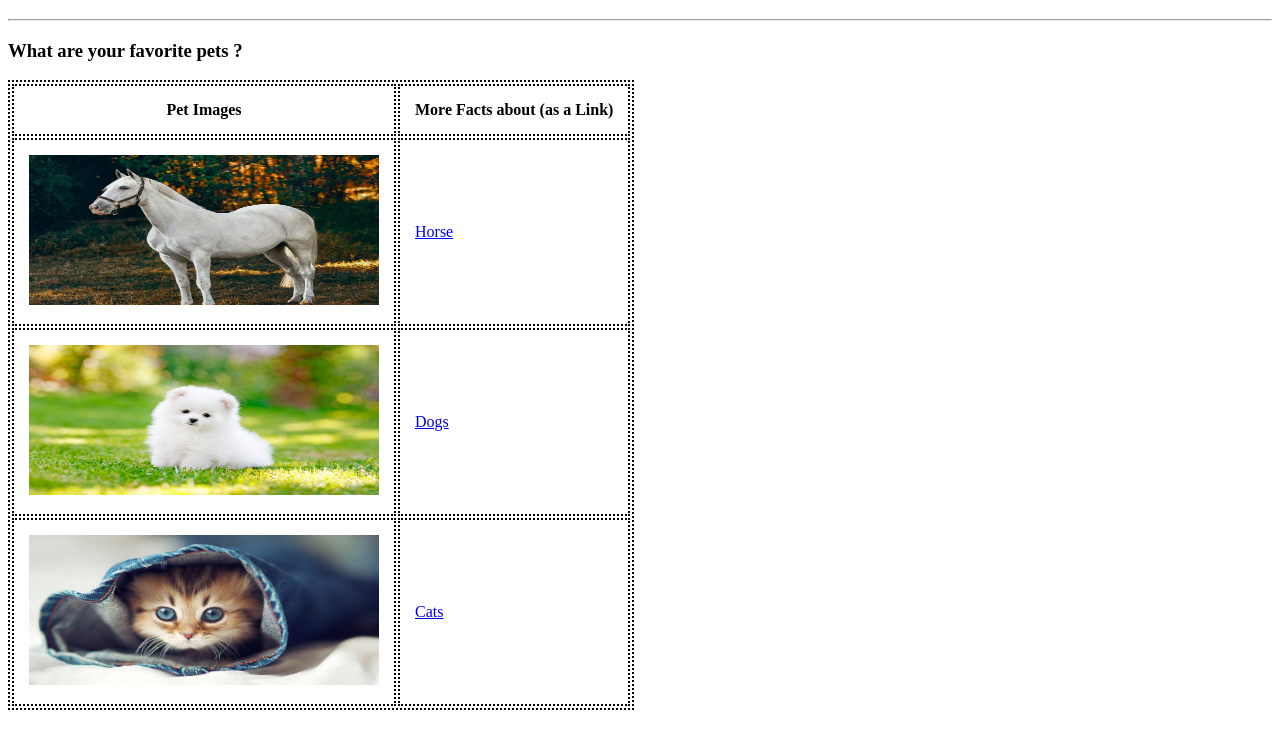
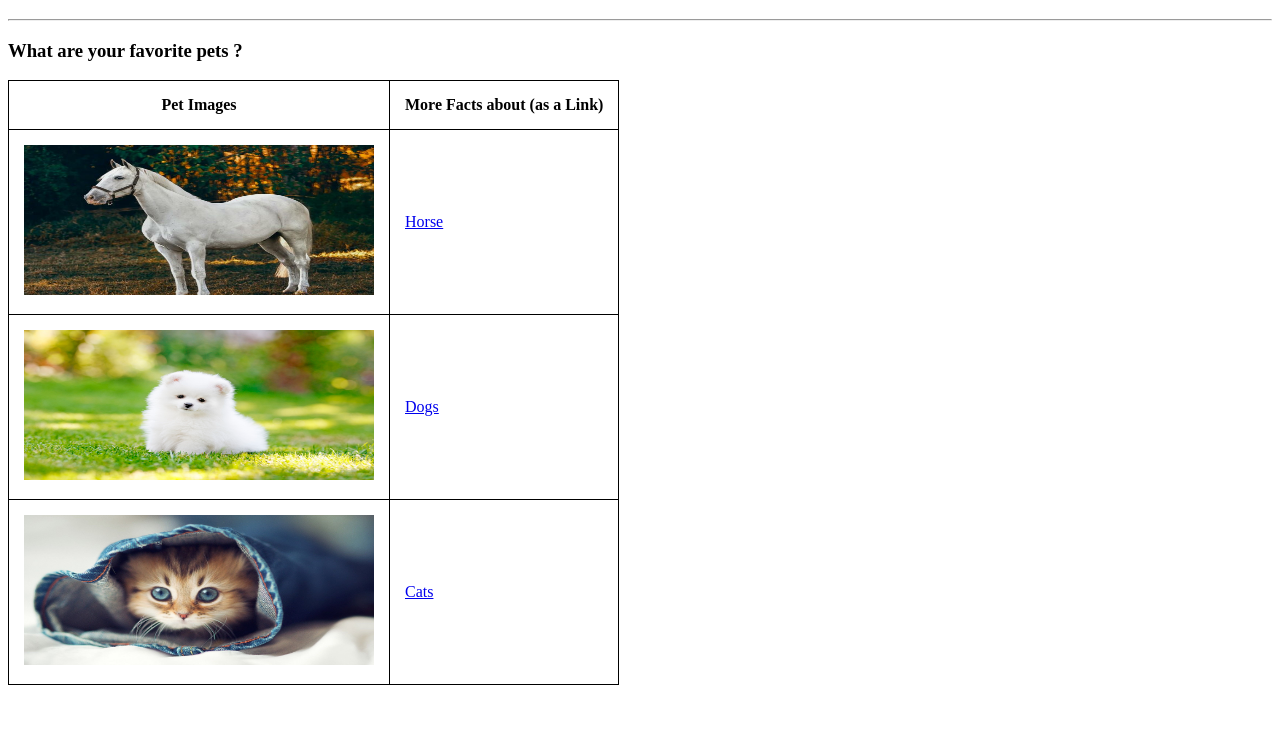
Before and after one commit to DeekCS/Coding-Academy, a plain HTML site: page Exercise-2/Images in Tables/index.html in a window 1280 px wide. Shown: the part 61-800 px from the top of the page. Drawn offline with Linux system fonts and the light colour scheme.

Commit message:
update border

```diff
--- a/Exercise-2/Images in Tables/index.html
+++ b/Exercise-2/Images in Tables/index.html
@@ -8,7 +8,9 @@
 
     <style>
         table, th, td {
-            border:2px dotted black;
+            border:1px solid black;
+
+        border-collapse:collapse;
         }
         th, td {
             padding: 15px;
```
